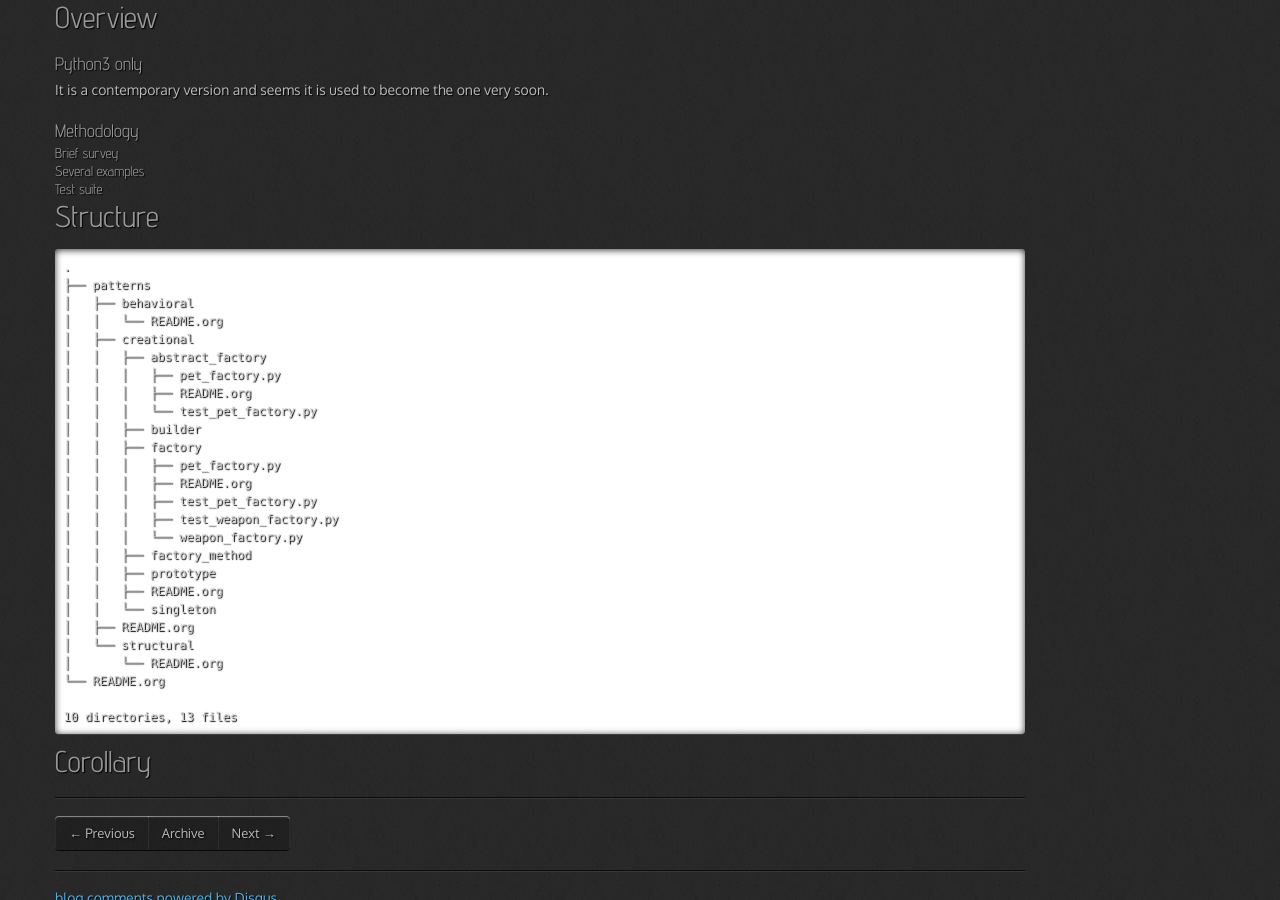
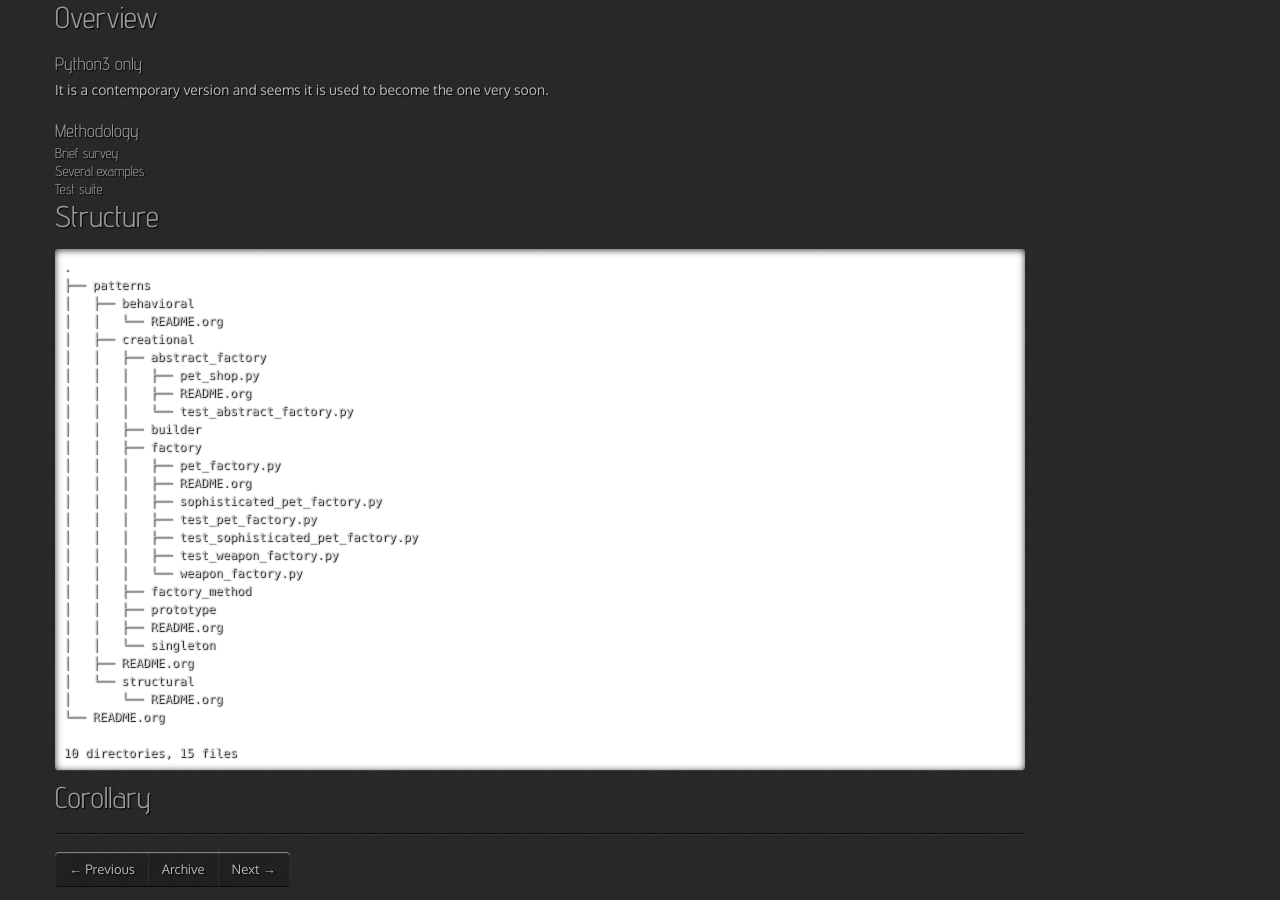
Before and after one commit to 0--key/0--key.github.io, a Jekyll site: the page built from _posts/2017-03-09-design-patterns.html, in a window 1280 px wide and 900 px high, scrolled down 1719 px. Built offline with Jekyll 4.4.1, drawn with Linux system fonts in a browser that asks for light colours; nearby versions of some CDN libraries; comment, search, counter and statistics services are not loaded.

Commit message:
Project's tree extension

```diff
--- a/_posts/2017-03-09-design-patterns.html
+++ b/_posts/2017-03-09-design-patterns.html
@@ -231,14 +231,16 @@ very soon.
 │   │   └── README.org
 │   ├── creational
 │   │   ├── abstract_factory
-│   │   │   ├── pet_factory.py
+│   │   │   ├── pet_shop.py
 │   │   │   ├── README.org
-│   │   │   └── test_pet_factory.py
+│   │   │   └── test_abstract_factory.py
 │   │   ├── builder
 │   │   ├── factory
 │   │   │   ├── pet_factory.py
 │   │   │   ├── README.org
+│   │   │   ├── sophisticated_pet_factory.py
 │   │   │   ├── test_pet_factory.py
+│   │   │   ├── test_sophisticated_pet_factory.py
 │   │   │   ├── test_weapon_factory.py
 │   │   │   └── weapon_factory.py
 │   │   ├── factory_method
@@ -250,7 +252,7 @@ very soon.
 │       └── README.org
 └── README.org
 
-10 directories, 13 files
+10 directories, 15 files
 </pre>
 </div>
 </div>
```
